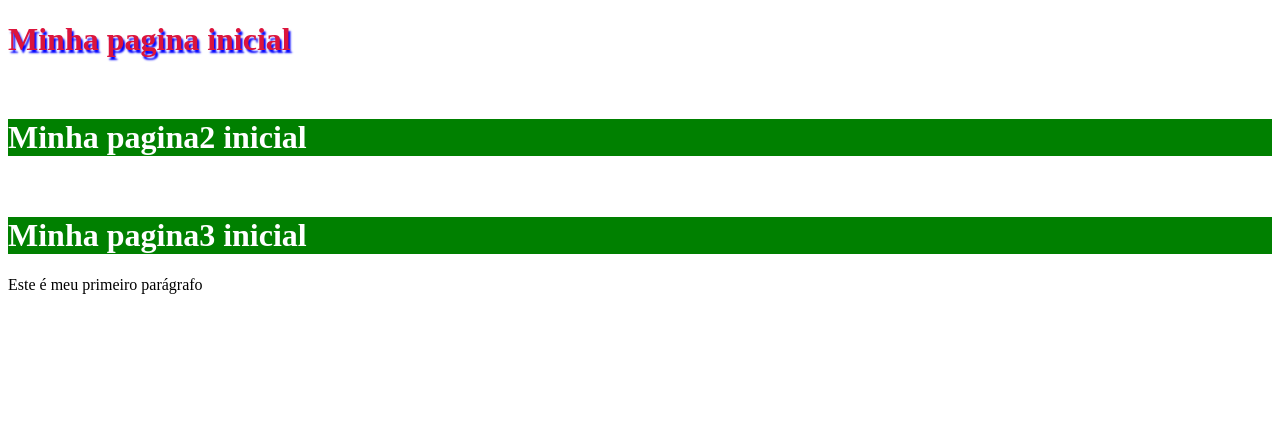
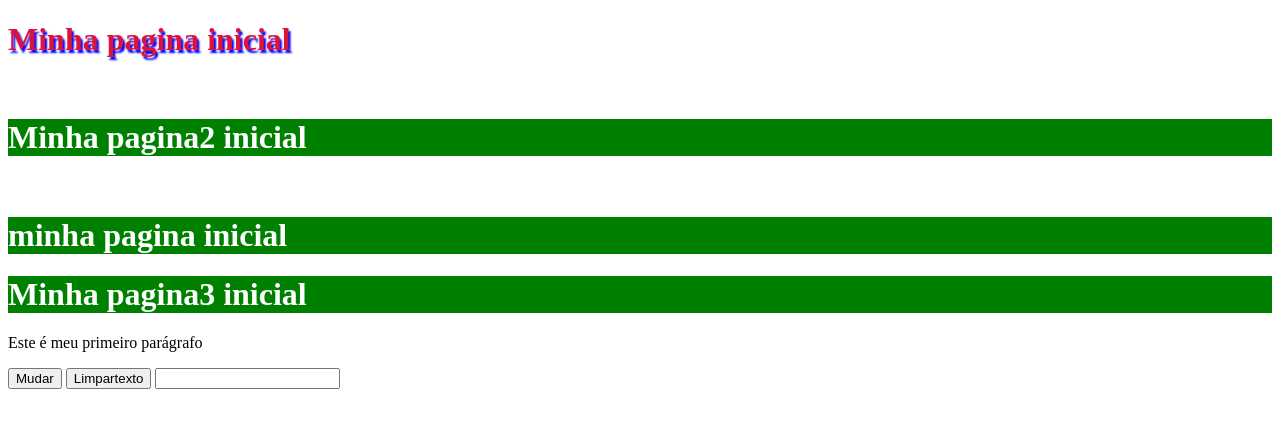
Before and after one commit to Fhenox/AulaSenac, a plain HTML site: page index.html in a window 1280 px wide. Drawn offline with Linux system fonts and the light colour scheme.

Commit message:
Modificado

```diff
--- a/index.html
+++ b/index.html
@@ -1,9 +1,13 @@
 <!DOCTYPE html>
 <html lang="en">
+
 <head>
     <meta charset="UTF-8">
     <meta name="viewport" content="width=device-width, initial-scale=1.0">
-    <title>Aula HTML </HTML></title>
+    <title>Aula HTML
+
+</HTML>
+</title>
 <link rel="stylesheet" href="index.css">
 
 
@@ -16,16 +20,16 @@
         .bloco {
             background-color: green;
             color: white !important;
+            }
 
-        }
+
 
             .tamFonte {
                 font-size: 22px;
             } */
-
-
 </style>
 </head>
+
 <body>
     <!--atributo inline-->
     <H1 style="color: crimson; text-shadow: 2px 3px 2px blue;">Minha pagina inicial</H1>
@@ -33,9 +37,34 @@
     <br>
     <H1 class="bloco tamfonte">Minha pagina2 inicial</H1>
     <br>
-   <H1 class="bloco tamfonte" >Minha pagina3 inicial</H1>
+    <h1 id="titulo" class="bloco tamFont">minha pagina inicial</h1>
 
-   <p>Este é meu primeiro parágrafo</p>
-<br>
+    <H1 class="bloco tamfonte">Minha pagina3 inicial</H1>
+    <p id="mudartexto">Este é meu primeiro parágrafo</p>
+    <button onclick="mudartexto()">Mudar</button>
+    <button onclick="alguma coisa">Limpartexto </button>
+    <input type="text" name="texto" id="campo">
 </body>
+<script>
+    function mudartexto() {
+
+        var txt = document.getElementById('titulo').innerHTML
+        console.log(txt)
+        document.getElementById('mudartexto').innerHTML = txt
+        document.getElementById('mudartexto').style.color = 'red'
+}
+function inserirtexto () {
+    var texto = "Fhenox"
+    document.getElementById('campo').value = texto
+}
+function inserirtexto() {
+    document.getElementById ('campo').value = ''
+
+}
+
+}
+
+}
+</script>
+
 </html>
```
Also changed, not shown: index.js (added). Lines whose indentation alone changed are shown as unchanged.
